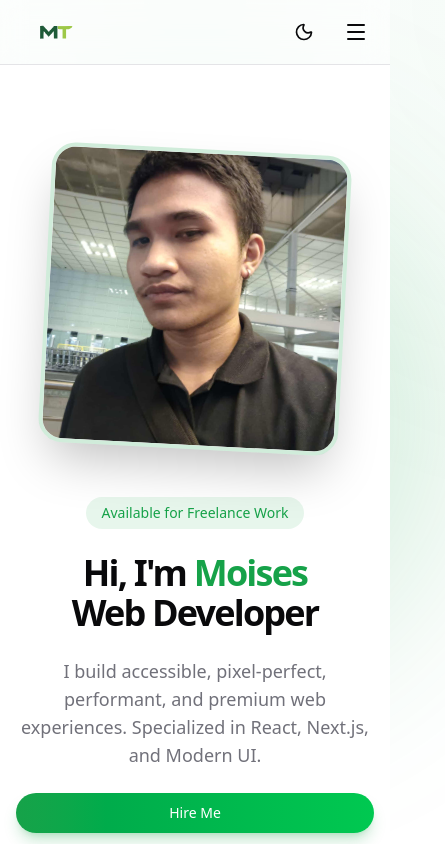
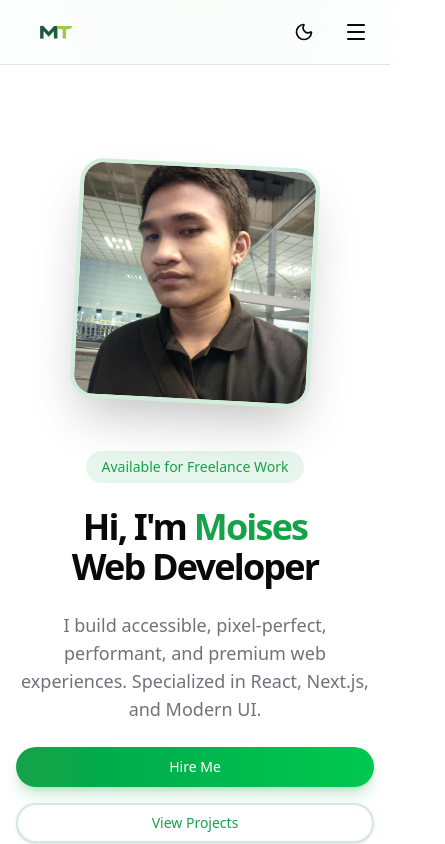
Before and after one commit to teyorkk/my-portfolio, a Next.js app: page / in a window 390 px wide. Shown: the top 844 px of the page, 445 px wide, since content can reach past the window. Built offline with nearby package versions, Linux system fonts and the light colour scheme.

Commit message:
fix scrollable horizontally when in small screens

```diff
--- a/app/globals.css
+++ b/app/globals.css
@@ -109,17 +109,32 @@
   }
   html {
     scroll-behavior: smooth;
+    overflow-x: hidden;
   }
   body {
     @apply bg-background text-foreground;
     /* Add subtle green tint radial gradient */
-    background-image: radial-gradient(circle at 50% 0%, hsl(var(--primary) / 0.05), transparent 60%);
+    background-image: radial-gradient(
+      circle at 50% 0%,
+      hsl(var(--primary) / 0.05),
+      transparent 60%
+    );
     background-attachment: fixed;
     overflow-x: hidden;
 
     /* Firefox Scrollbar */
     scrollbar-width: thin;
     scrollbar-color: hsl(var(--primary) / 0.5) hsl(var(--secondary));
+  }
+  main {
+    overflow-x: hidden;
+  }
+  main,
+  section {
+    width: 100%;
+  }
+  section {
+    overflow-x: clip;
   }
 
   /* Custom Green Scrollbar */
--- a/app/page.tsx
+++ b/app/page.tsx
@@ -1,14 +1,14 @@
-import { Hero } from "@/components/sections/hero"
-import { About } from "@/components/sections/about"
-import { Services } from "@/components/sections/services"
-import { Certifications } from "@/components/sections/certifications"
-import { Skills } from "@/components/sections/skills"
-import { Projects } from "@/components/sections/projects"
-import { Contact } from "@/components/sections/contact"
+import { Hero } from "@/components/sections/hero";
+import { About } from "@/components/sections/about";
+import { Services } from "@/components/sections/services";
+import { Certifications } from "@/components/sections/certifications";
+import { Skills } from "@/components/sections/skills";
+import { Projects } from "@/components/sections/projects";
+import { Contact } from "@/components/sections/contact";
 
 export default function Home() {
   return (
-    <div className="flex flex-col gap-0">
+    <div className="flex flex-col gap-24 md:gap-16">
       <Hero />
       <About />
       <Services />
@@ -17,5 +17,5 @@ export default function Home() {
       <Projects />
       <Contact />
     </div>
-  )
+  );
 }
--- a/components/sections/about.tsx
+++ b/components/sections/about.tsx
@@ -1,9 +1,12 @@
-"use client"
+"use client";
 
-import { motion } from "framer-motion"
+import { motion } from "framer-motion";
 export function About() {
   return (
-    <section id="about" className="py-20 bg-secondary/30">
+    <section
+      id="about"
+      className="py-20 bg-secondary/30 scroll-mt-28 md:scroll-mt-32"
+    >
       <div className="container mx-auto px-4 md:px-6">
         <motion.div
           initial={{ opacity: 0, y: 20 }}
@@ -32,18 +35,23 @@ export function About() {
               Driven by curiosity, fueled by coffee.
             </h3>
             <p className="text-muted-foreground">
-              I am a web developer with extensive experience in building high-quality websites. My expertise lies in front-end development, where I specialize in React ecosystem. I love creating beautiful, accessible, and responsive interfaces that provide a great user experience.
+              I am a web developer with extensive experience in building
+              high-quality websites. My expertise lies in front-end development,
+              where I specialize in React ecosystem. I love creating beautiful,
+              accessible, and responsive interfaces that provide a great user
+              experience.
             </p>
             <p className="text-muted-foreground text-lg leading-relaxed">
-              When I&apos;m not coding, I&apos;m exploring new technologies, contributing to open source, or gaming.
+              When I&apos;m not coding, I&apos;m exploring new technologies,
+              contributing to open source, or gaming.
             </p>
 
             <div className="pt-8 flex justify-center">
-               <div className="h-2 w-32 bg-gradient-to-r from-primary/50 to-primary rounded-full" />
+              <div className="h-2 w-32 bg-gradient-to-r from-primary/50 to-primary rounded-full" />
             </div>
           </motion.div>
         </div>
       </div>
     </section>
-  )
+  );
 }
--- a/components/sections/certifications.tsx
+++ b/components/sections/certifications.tsx
@@ -10,7 +10,7 @@ import certificationsData from "@/app/data/certifications.json"
 export function Certifications() {
   const certifications = certificationsData;
   return (
-    <section id="certifications" className="py-20 bg-secondary/30">
+    <section id="certifications" className="py-20 bg-secondary/30 scroll-mt-28 md:scroll-mt-32">
       <div className="container mx-auto px-4 md:px-6">
         <motion.div
           initial={{ opacity: 0, y: 20 }}
--- a/components/sections/contact.tsx
+++ b/components/sections/contact.tsx
@@ -140,7 +140,7 @@ export function Contact() {
   }
 
   return (
-    <section id="contact" className="py-20 bg-background relative">
+    <section id="contact" className="py-20 bg-background relative scroll-mt-28 md:scroll-mt-32">
       <CustomDialog
         isOpen={dialogState.isOpen}
         onClose={closeDialog}
--- a/components/sections/hero.tsx
+++ b/components/sections/hero.tsx
@@ -8,7 +8,7 @@ import Image from "next/image"
 export function Hero() {
   return (
     <section className="min-h-screen flex items-center justify-center overflow-hidden bg-background pt-16 md:pt-0">
-      <div className="container px-4 md:px-6 grid lg:grid-cols-2 gap-12 items-center z-10 mx-auto">
+      <div className="container max-w-screen-xl px-4 md:px-6 grid lg:grid-cols-2 gap-12 items-center z-10 mx-auto">
 
         {/* Image on Left Side */}
         <motion.div
@@ -18,7 +18,7 @@ export function Hero() {
           transition={{ duration: 0.5 }}
           className="flex justify-center lg:justify-end order-1 w-full"
         >
-          <div className="relative w-[300px] h-[300px] md:w-[400px] md:h-[400px] rounded-3xl overflow-hidden border-4 border-primary/20 shadow-2xl rotate-3 hover:rotate-0 transition-transform duration-500">
+          <div className="relative w-[240px] h-[240px] sm:w-[300px] sm:h-[300px] md:w-[400px] md:h-[400px] rounded-3xl overflow-hidden border-4 border-primary/20 shadow-2xl rotate-3 hover:rotate-0 transition-transform duration-500">
               <div className="absolute inset-0 flex items-center justify-center bg-muted text-muted-foreground">
                    <Image src="/me.jpg" alt="Profile" fill className="object-cover" />
               </div>
@@ -46,7 +46,7 @@ export function Hero() {
             Specialized in React, Next.js, and Modern UI.
           </p>
 
-          <div className="flex flex-col sm:flex-row gap-4 justify-center lg:justify-start">
+          <div className="flex flex-col sm:flex-row gap-4 justify-center lg:justify-start mb-8 md:mb-0">
             <Button size="lg" className="rounded-full bg-gradient-to-r from-primary to-green-500 hover:from-primary/90 hover:to-green-500/90 text-white shadow-lg shadow-primary/25 hover:shadow-primary/40 transition-all duration-300 hover:scale-105" asChild>
               <Link href="#contact">
                 Hire Me
@@ -63,7 +63,7 @@ export function Hero() {
       </div>
 
       {/* Background Gradient Effect */}
-      <div className="absolute top-1/2 left-1/2 -translate-x-1/2 -translate-y-1/2 w-[500px] h-[500px] bg-primary/20 rounded-full blur-[100px] -z-10" />
+      <div className="absolute top-1/2 left-1/2 -translate-x-1/2 -translate-y-1/2 w-[320px] h-[320px] sm:w-[420px] sm:h-[420px] md:w-[500px] md:h-[500px] max-w-[90vw] bg-primary/20 rounded-full blur-[100px] -z-10 pointer-events-none" />
     </section>
   )
 }
--- a/components/sections/projects.tsx
+++ b/components/sections/projects.tsx
@@ -12,7 +12,7 @@ import projectsData from "@/app/data/projects.json"
 export function Projects() {
   const projects = projectsData;
   return (
-    <section id="projects" className="py-20 bg-secondary/30">
+    <section id="projects" className="py-20 bg-secondary/30 scroll-mt-28 md:scroll-mt-32">
       <div className="container mx-auto px-4 md:px-6">
         <motion.div
           initial={{ opacity: 0, y: 20 }}
--- a/components/sections/services.tsx
+++ b/components/sections/services.tsx
@@ -20,7 +20,7 @@ export function Services() {
     icon: iconMap[s.icon]
   }))
   return (
-    <section id="services" className="py-20 bg-background">
+    <section id="services" className="py-20 bg-background scroll-mt-28 md:scroll-mt-32">
       <div className="container mx-auto px-4 md:px-6">
         <motion.div
           initial={{ opacity: 0, y: 20 }}
--- a/components/sections/skills.tsx
+++ b/components/sections/skills.tsx
@@ -26,7 +26,7 @@ const iconMap: Record<string, React.ElementType> = {
 export function Skills() {
   const skills = skillsData as Record<string, SkillItem[]>;
   return (
-    <section id="skills" className="py-20 bg-background/50">
+    <section id="skills" className="py-20 bg-background/50 scroll-mt-28 md:scroll-mt-32">
       <div className="container mx-auto px-4 md:px-6">
         <motion.div
           initial={{ opacity: 0, y: 20 }}
```
